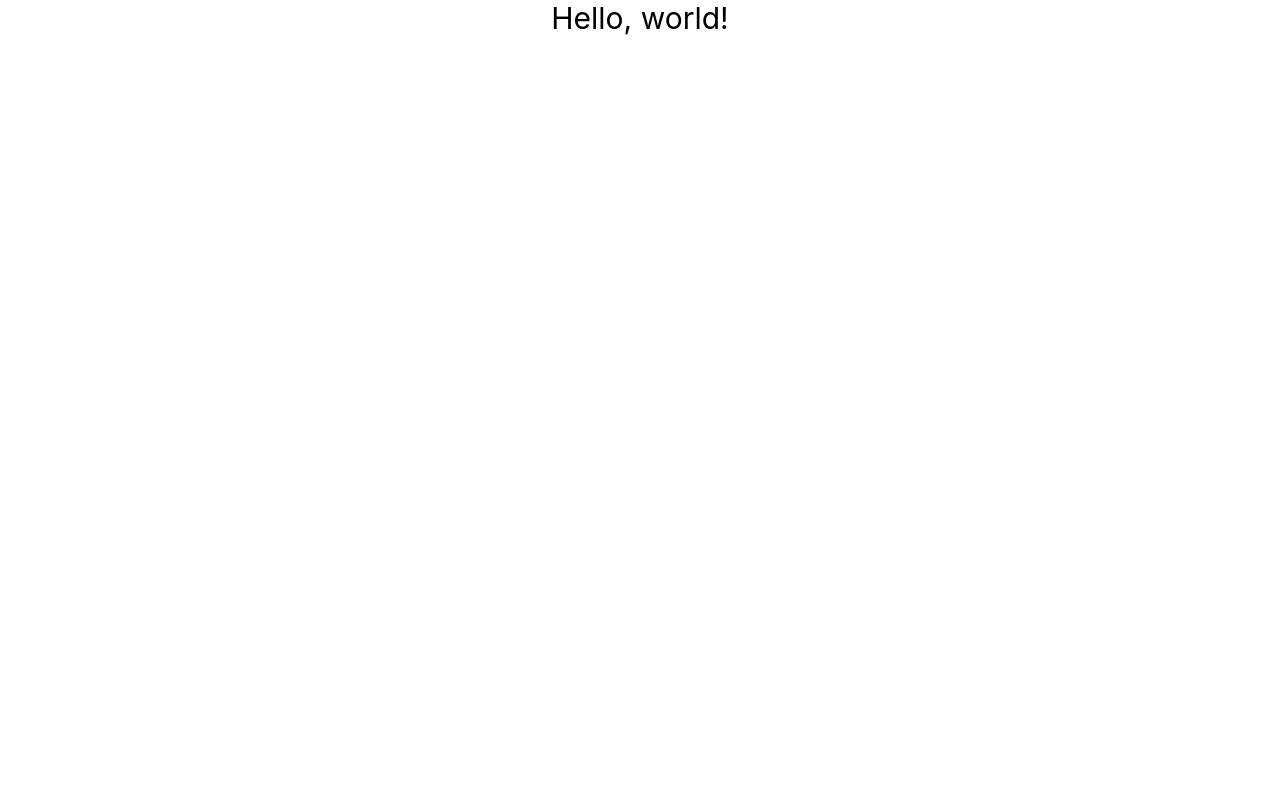
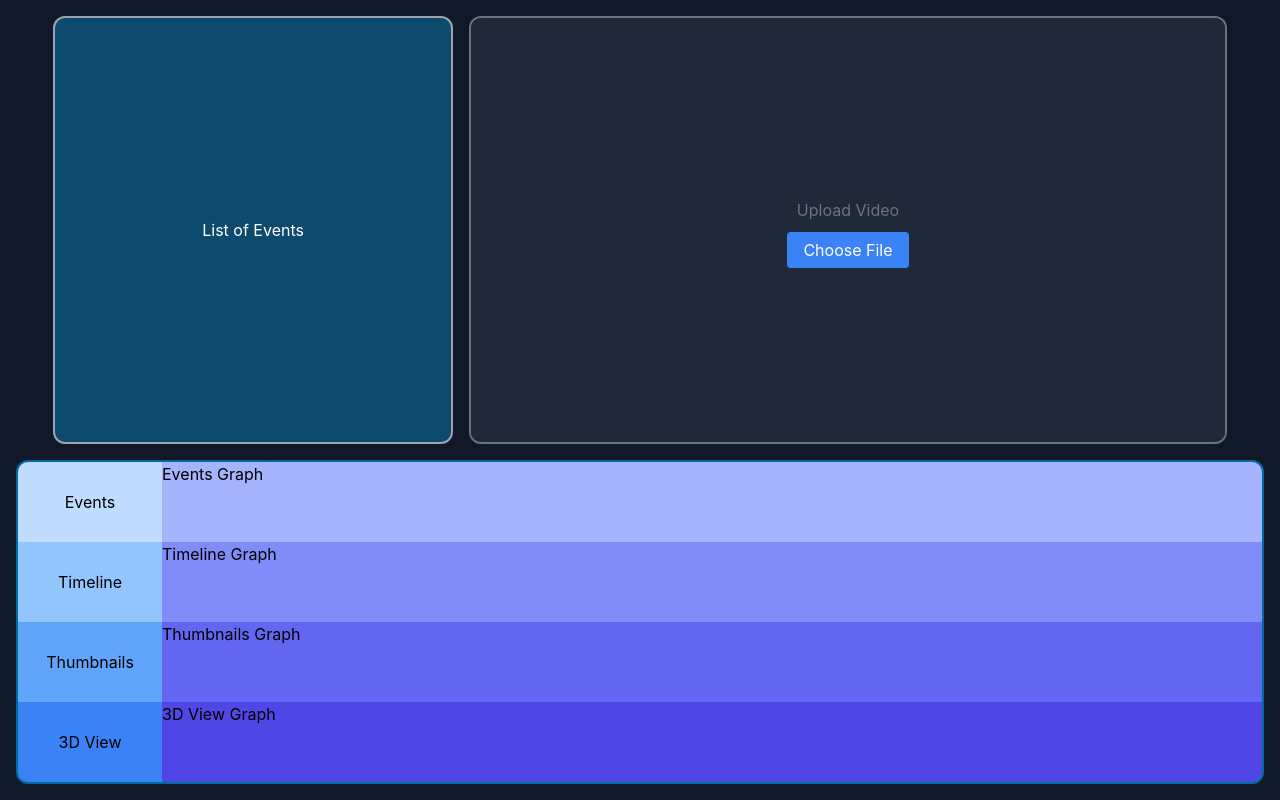
Before and after one commit to PkuCuipy/total-recall-webui, a React (Create React App) app: page / in a window 1280 px wide. Built offline with nearby package versions, Linux system fonts and the light colour scheme; the HTML template or start-up script is replaced by a standard one.

Commit message:
1. UI draft 2. Video Player

```diff
--- a/src/App.js
+++ b/src/App.js
@@ -1,12 +1,60 @@
 import './App.css';
+import VideoPlayer from './components/VideoPlayer';
+import EventsList from './components/EventsList';
 
 
 function App() {
+
   return (
-    <div className="App">
+    <div className="h-screen flex flex-col bg-gray-900">
 
-      <div className="text-3xl text-center">
-        Hello, world!
+      {/* Upper Parts */}
+      <div className="flex-1 flex justify-center flex-row min-h-0 m-4 mb-0 gap-4">
+        <EventsList/>
+        <VideoPlayer/>
+      </div>
+
+      {/* Lower Part */}
+      <div className="min-w-[48rem] bg-sky-600 flex flex-row m-4 rounded-xl border-2 border-sky-700 overflow-hidden">
+        {/* Left Tags */}
+        <div>
+          <div className="h-20 flex flex-row">
+            <div className="w-36 overflow-scroll flex justify-center items-center bg-blue-200">
+              Events
+            </div>
+          </div>
+          <div className="h-20 flex flex-row">
+            <div className="w-36 overflow-scroll flex justify-center items-center bg-blue-300">
+              Timeline
+            </div>
+          </div>
+          <div className="h-20 flex flex-row">
+            <div className="w-36 overflow-scroll flex justify-center items-center bg-blue-400">
+              Thumbnails
+            </div>
+          </div>
+          <div className="h-20 flex flex-row">
+            <div className="w-36 overflow-scroll flex justify-center items-center bg-blue-500">
+              3D View
+            </div>
+          </div>
+        </div>
+
+        {/* Right Graphs (sharing the same scroll bar) */}
+        <div className="flex-1 overflow-x-scroll">
+          <div className="h-20 w-[200rem] bg-indigo-300">
+            Events Graph
+          </div>
+          <div className="h-20 w-[200rem] bg-indigo-400">
+            Timeline Graph
+          </div>
+          <div className="h-20 w-[200rem] bg-indigo-500">
+            Thumbnails Graph
+          </div>
+          <div className="h-20 w-[200rem] bg-indigo-600">
+            3D View Graph
+          </div>
+        </div>
       </div>
 
     </div>
--- /dev/null
+++ b/src/components/EventsList.js
@@ -0,0 +1,12 @@
+import React, { useRef, useState, useEffect } from 'react';
+
+const EventsList = () => {
+  return (
+    <div
+      className="min-w-[25rem] flex items-center justify-center bg-sky-900 text-white rounded-xl border-2 border-gray-400">
+      List of Events
+    </div>
+  );
+}
+
+export default EventsList;
--- /dev/null
+++ b/src/components/VideoPlayer.js
@@ -0,0 +1,105 @@
+import React, { useRef, useState, useEffect } from 'react';
+
+const VideoPlayer = ({ onTimeUpdate, onSeek }) => {
+  const [videoUrl, setVideoUrl] = useState(null);
+  const [isPlaying, setIsPlaying] = useState(false);
+  const [currentTime, setCurrentTime] = useState(0);
+  const [totalTime, setTotalTime] = useState(0);
+  const videoRef = useRef(null);
+
+  // 处理文件选择上传
+  const handleFileSelect = (e) => {
+    const file = e.target.files[0];
+    if (file && file.type.startsWith('video/')) {
+      const url = URL.createObjectURL(file);
+      console.log(url);
+      setVideoUrl(url);
+    }
+  };
+
+  // 视频控制函数
+  const togglePlay = () => {
+    if (videoRef.current) {
+      if (isPlaying) {
+        videoRef.current.pause();
+      } else {
+        videoRef.current.play();
+      }
+      setIsPlaying(!isPlaying);
+    }
+  };
+
+  // 跳转到指定时间
+  const seekTo = (timeInSeconds) => {
+    if (videoRef.current) {
+      videoRef.current.currentTime = timeInSeconds;
+    }
+  };
+
+  // 监听视频时间更新
+  const handleTimeUpdate = () => {
+    if (videoRef.current) {
+      const time = videoRef.current.currentTime;
+      setCurrentTime(time);
+      onTimeUpdate?.(time);
+    }
+  };
+
+  // 监听视频加载完成
+  const handleLoadedMetadata = () => {
+    if (videoRef.current) {
+      setTotalTime(videoRef.current.duration);
+    }
+  };
+
+  // 清理函数
+  useEffect(() => {
+    // setVideoUrl("http://commondatastorage.googleapis.com/gtv-videos-bucket/sample/BigBuckBunny.mp4");  // FIXME: FOR DEBUG
+
+    return () => {
+      if (videoUrl) {
+        URL.revokeObjectURL(videoUrl);
+      }
+    };
+  }, [videoUrl]);
+
+  return (
+
+    <div className="flex justify-center bg-black rounded-xl overflow-hidden border-2 border-gray-500">
+      <div className="aspect-video max-h-full max-w-full flex items-center bg-gray-800 justify-center min-w-[30rem]">
+
+        {!videoUrl ?
+          (
+            <div className="text-center p-8">
+              <p className="text-gray-500 mb-4">Upload Video</p>
+              <label className="bg-blue-500 text-white px-4 py-2 rounded cursor-pointer hover:bg-blue-600">
+                Choose File
+                <input
+                  type="file"
+                  accept="video/*"
+                  className="hidden"
+                  onChange={handleFileSelect}
+                />
+              </label>
+            </div>
+          ) :
+          (
+            <div>
+              <video
+                ref={videoRef}
+                src={videoUrl}
+                onTimeUpdate={handleTimeUpdate}
+                onLoadedMetadata={handleLoadedMetadata}
+                controls={true}
+              />
+            </div>
+          )
+        }
+
+      </div>
+    </div>
+
+  );
+};
+
+export default VideoPlayer;
--- a/src/index.css
+++ b/src/index.css
@@ -8,3 +8,16 @@ body {
 @tailwind base;
 @tailwind components;
 @tailwind utilities;
+
+
+@layer utilities {
+    /* Chrome, Safari and Opera */
+    .no-scrollbar::-webkit-scrollbar {
+      display: none;
+    }
+
+    .no-scrollbar {
+      -ms-overflow-style: none; /* IE and Edge */
+      scrollbar-width: none; /* Firefox */
+    }
+}
```
Also changed, not shown: 1 other file (tests, documents, lock files or other folders).
